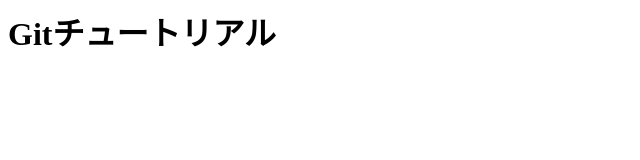
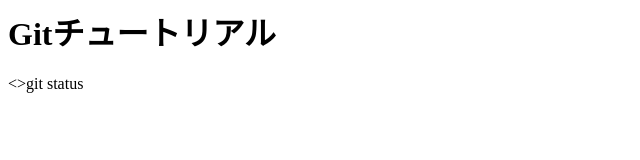
Before and after one commit to Matsuzaka-Sho/git_tutorial, a plain HTML site: page index.html in a window 1280 px wide. Shown: the full height of the page, 0-640 px from the left. Drawn offline with Linux system fonts and the light colour scheme.

Commit message:
git statusコマンドを追記

```diff
--- a/index.html
+++ b/index.html
@@ -1 +1,2 @@
 <h1>Gitチュートリアル</h1>
+<>git status</p>
```
